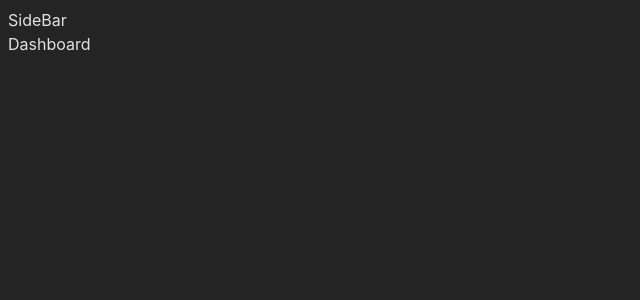
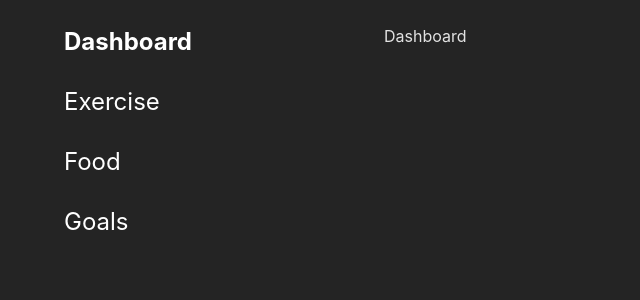
Before and after one commit to Kesharvani/pulse-fit, a React (Vite) app: page / in a window 1280 px wide. Shown: the top 300 px of the page, without its empty margins (0-640 px from the left). Built offline with nearby package versions, Linux system fonts and the light colour scheme; the HTML template or start-up script is replaced by a standard one.

Commit message:
feat:added sidebar for the app

```diff
--- /dev/null
+++ b/src/App.css
@@ -0,0 +1,5 @@
+.screen_container{
+    padding: 1rem;
+    display: flex;
+    gap: 12rem;;
+}
--- a/src/App.jsx
+++ b/src/App.jsx
@@ -1,3 +1,4 @@
+import "./App.css";
 import { Routes, Route } from "react-router-dom";
 import Dashboard from "./pages/dashboard/Dashboard";
 import ExerciseTracking from "./pages/exercise/ExerciseTracking";
@@ -6,7 +7,7 @@ import GoalTracking from "./pages/goal/GoalTracking";
 import SideBar from "./common/sidebar/SideBar";
 const App = () => {
   return (
-    <div>
+    <div className="screen_container">
       <SideBar></SideBar>
       <Routes>
         <Route path="/" element={<Dashboard />} />
--- /dev/null
+++ b/src/common/sidebar/SideBar.css
@@ -0,0 +1,12 @@
+ul{
+    display: flex;
+    flex-direction: column;
+    gap: 1.5rem;
+    margin: 0px;
+}
+
+li{
+    list-style: none;
+    font-size: 1.5rem;
+    text-decoration: none;
+}
--- a/src/common/sidebar/SideBar.jsx
+++ b/src/common/sidebar/SideBar.jsx
@@ -1,5 +1,38 @@
+import "./SideBar.css";
 import React from "react";
-
+import { NavLink } from "react-router-dom";
 export default function SideBar() {
-  return <div>SideBar</div>;
+  const colorObject = ({ isActive, isPending }) => {
+    return {
+      fontWeight: isActive ? "bold" : "",
+      color: isPending ? "#FFFFF7" : "white",
+      textDecoration: "none",
+    };
+  };
+  return (
+    <nav>
+      <ul>
+        <li>
+          <NavLink to="/" style={colorObject}>
+            Dashboard
+          </NavLink>
+        </li>
+        <li>
+          <NavLink to="/exercise" style={colorObject}>
+            Exercise
+          </NavLink>
+        </li>
+        <li>
+          <NavLink to="/food" style={colorObject}>
+            Food
+          </NavLink>
+        </li>
+        <li>
+          <NavLink to="/goal" style={colorObject}>
+            Goals
+          </NavLink>
+        </li>
+      </ul>
+    </nav>
+  );
 }
```
